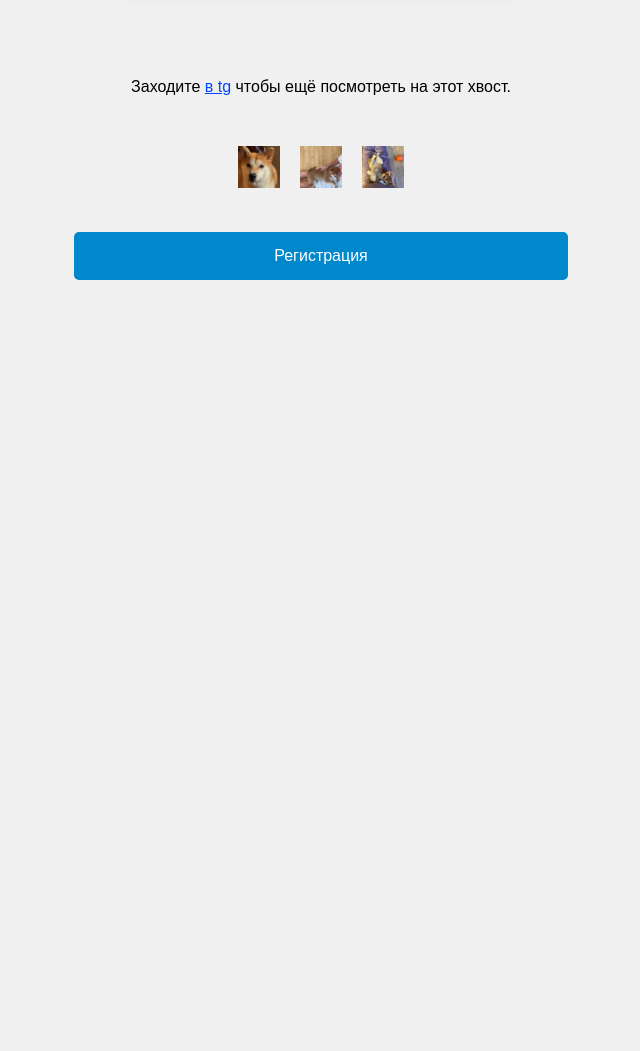
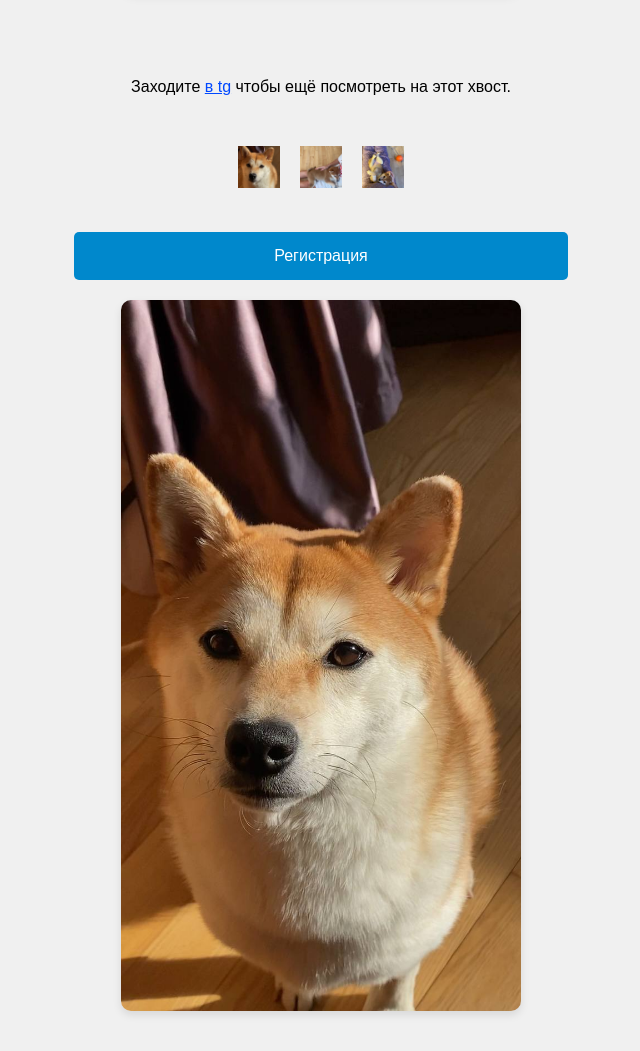
Before and after one commit to fibian1500/fibi_site, a plain HTML site: page index.html in a window 1280 px wide. Shown: the part 1753-2804 px from the top of the page, without its empty margins (319-959 px from the left). Before the commit the page ends 2053 px from the top, so only its background shows below. Drawn offline with Linux system fonts and the light colour scheme.

Commit message:
Add files via upload
изменение

```diff
--- a/index.html
+++ b/index.html
@@ -239,5 +239,7 @@
         </a>
     </div>
 
+    <img src="fibi.jpg.jpg" alt="Фибичка2" class="main-image">
+
 </body>
 </html>
```
